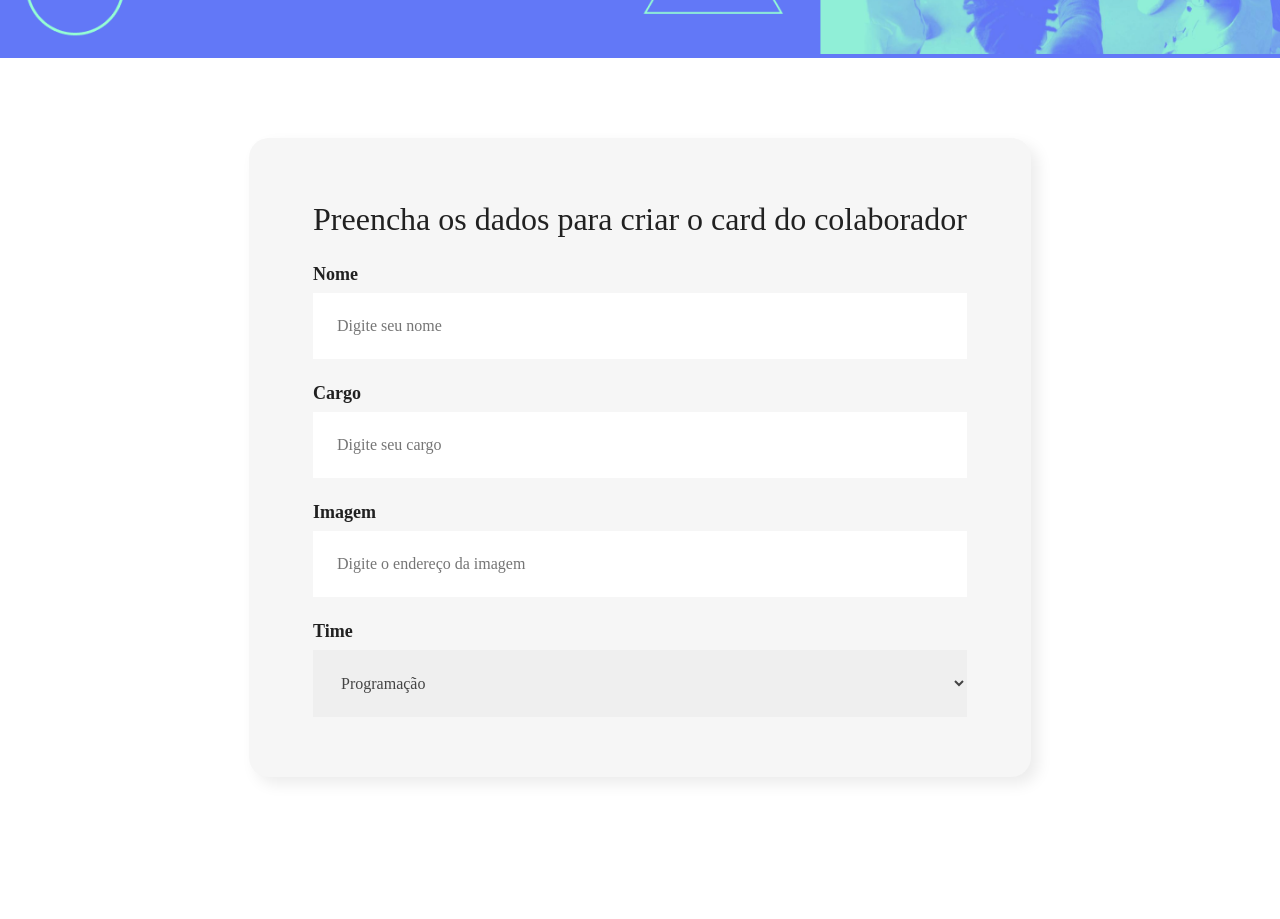
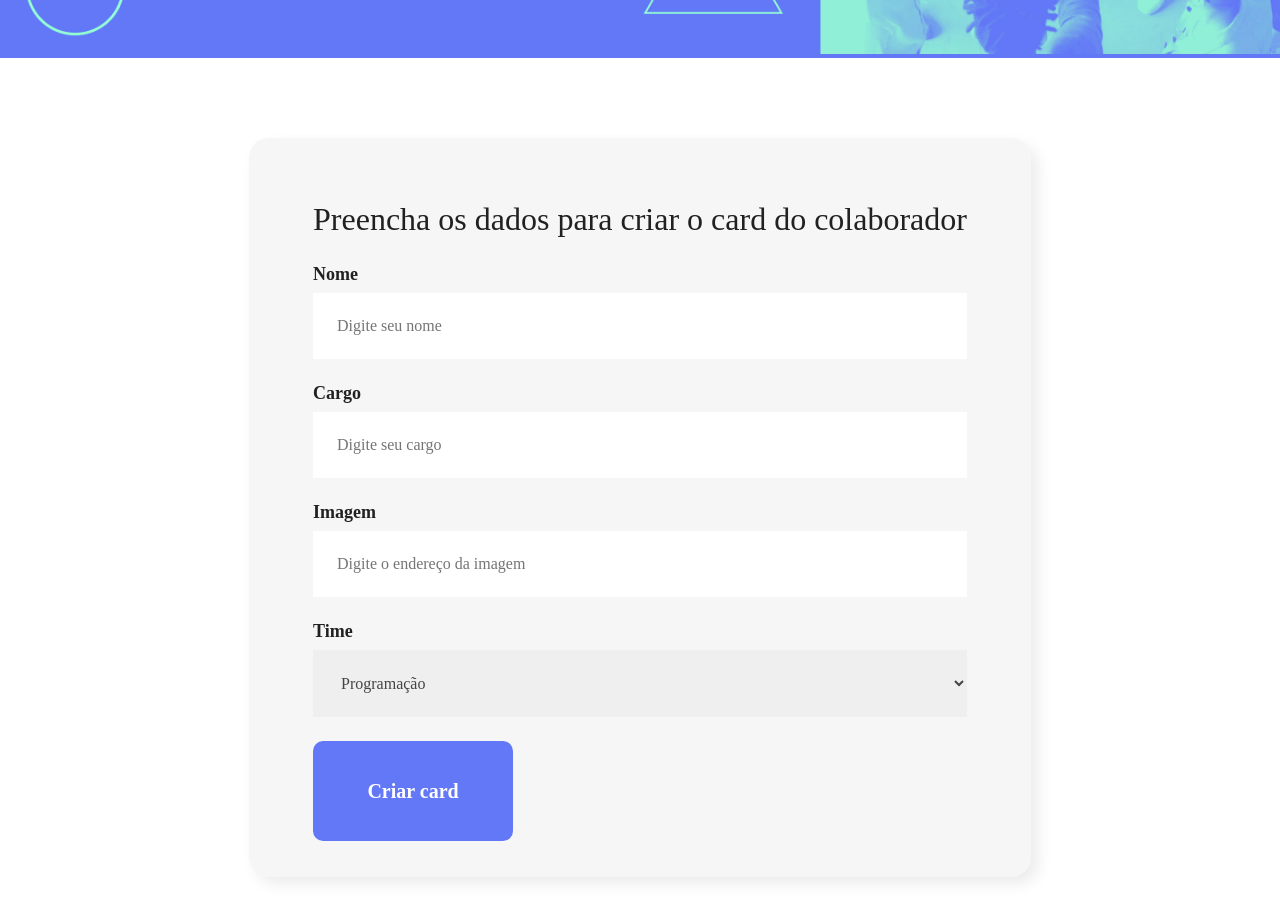
Before and after one commit to adrian-siv/alura-react-organo, a JavaScript app: page / in a window 1280 px wide. Shown: the part 440-1359 px from the top of the page. Before the commit the page ends 1297 px from the top, so only its background shows below. Built offline with nearby package versions, Linux system fonts and the light colour scheme; the HTML template or start-up script is replaced by a standard one.

Commit message:
feat: add button "Criar card"

```diff
--- a/src/componentes/CampoTexto/index.js
+++ b/src/componentes/CampoTexto/index.js
@@ -4,7 +4,7 @@ const CampoTexto = (props) => {
     return (
     <div className="campo-texto">
         <label>{props.label}</label>
-        <input placeholder={props.placeholder} />
+        <input required={props.required} placeholder={props.placeholder} />
     </div>
     )
 }
--- a/src/componentes/Formulario/index.js
+++ b/src/componentes/Formulario/index.js
@@ -1,6 +1,7 @@
 import "./Formulario.css";
 import CampoTexto from "../CampoTexto"
 import ListaSuspensa from "../ListaSuspensa"
+import Botao from "../Botao";
 
 const Formulario = (props) => {
 	const Times = [
@@ -13,14 +14,21 @@ const Formulario = (props) => {
         'Inovação e Gestão'
     ]
 
+	const aoSalvar = (evento) => {
+		evento.preventDefault();
+	}
+
 	return (
 		<section className="formulario">
-			<form>
+			<form onSubmit={aoSalvar}>
                 <h2>{props.title}</h2>
-				<CampoTexto label="Nome" placeholder="Digite seu nome" />
-				<CampoTexto label="Cargo" placeholder="Digite seu cargo" />
+				<CampoTexto required label="Nome" placeholder="Digite seu nome" />
+				<CampoTexto required label="Cargo" placeholder="Digite seu cargo" />
 				<CampoTexto label="Imagem" placeholder="Digite o endereço da imagem" />
 				<ListaSuspensa label="Time" itens={Times}/>
+				<Botao>
+					Criar card
+				</Botao>
 			</form>
 		</section>
 	);
```
